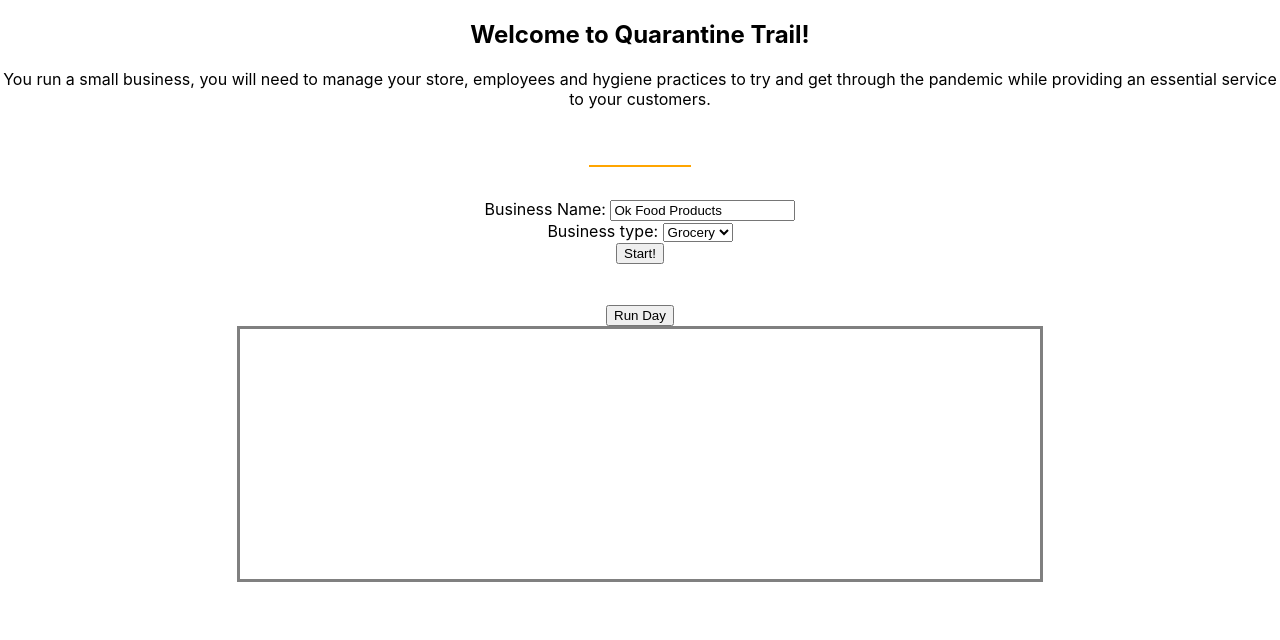
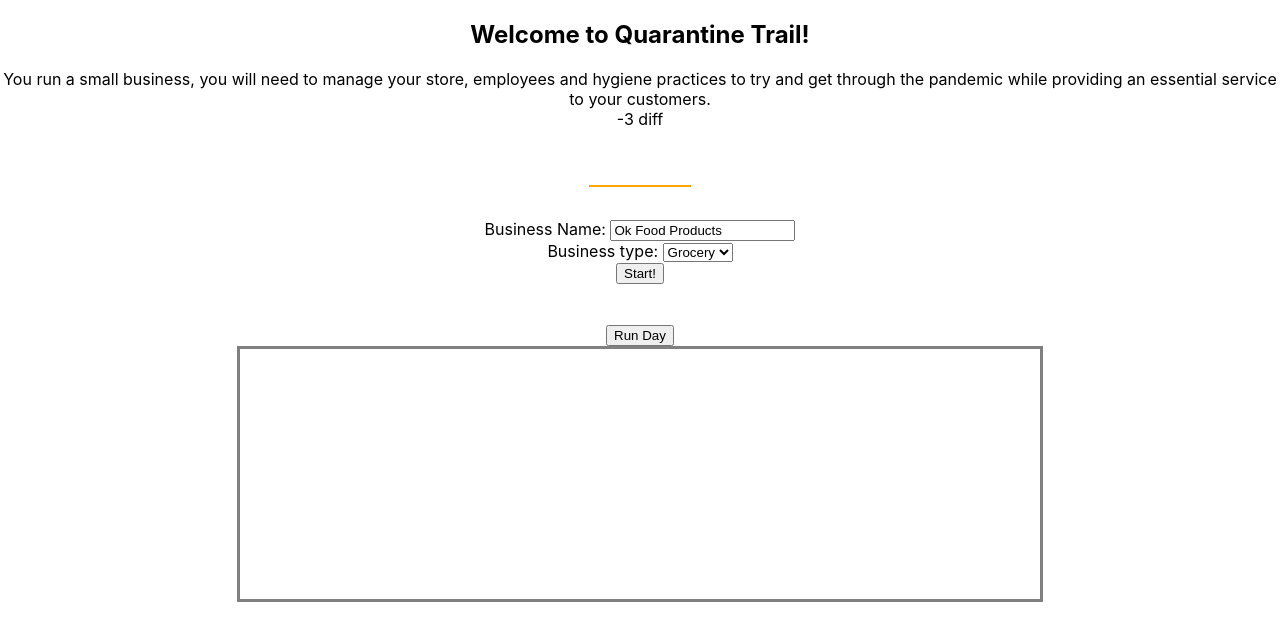
Before and after one commit to Macflash/quarantine-trail, a React (Create React App) app: page / in a window 1280 px wide. Shown: the top 640 px of the page. Built offline with nearby package versions, Linux system fonts and the light colour scheme.

Commit message:
compare to real data

```diff
--- a/src/App.tsx
+++ b/src/App.tsx
@@ -7,6 +7,7 @@ import { useHistory } from './utils';
 import { BarDisplay } from './components/barDisplay';
 import { StoreDisplay } from './components/storeDisplay';
 
+const confirmedCases =[1,3,6,13,18,28,39,70,80,102,136,162,267,366,457,568,642,769,904,1012,1187,1376,1524,1793,1996,2469,2580,3207,3723,4310,4896];
 
 function App() {
   const [infected, addInfected] = useHistory([0]);
@@ -40,7 +41,7 @@ function App() {
       You run a small business, you will need to manage your store, employees and hygiene practices to try and get through the pandemic while providing an essential service to your customers.
 
       <br />
-
+      <div>{city.testedPositive - confirmedCases[city.day]} diff</div>
       <BarDisplay values={infected} />
 
       <br />
```
